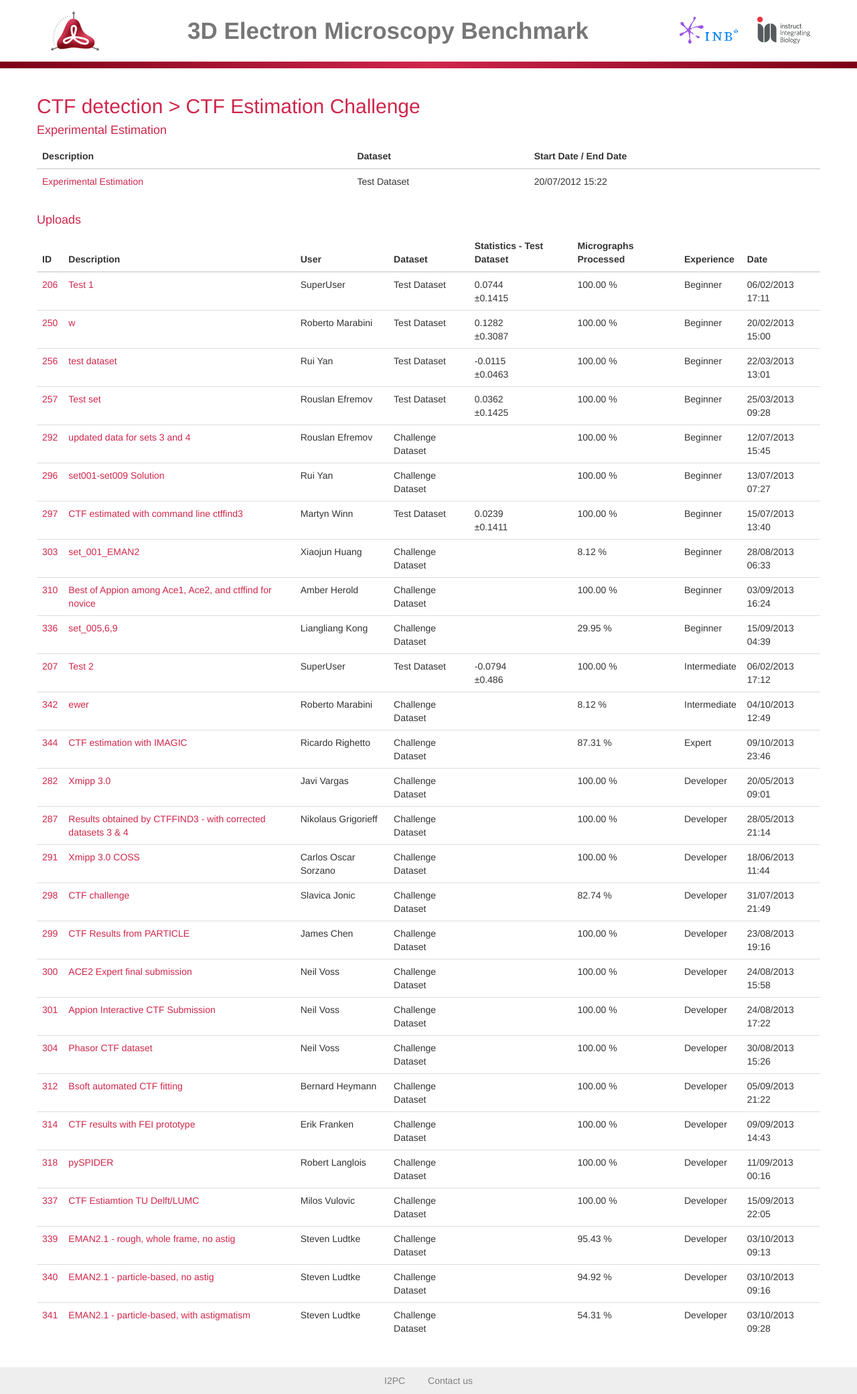
After one commit to EyeSeeTea/3dembenchmark, a Django app: template web/templates/ctfdetection/results/index.html in a window 1280 px wide. The commit adds this page. Shown: the whole page at 67% size. Run offline with Django 3.2, Linux system fonts and the light colour scheme; the template is opened without the code that fills it, so the values that code supplies are empty; some libraries are stand-ins or nearby versions.

Commit message:
Results pages added

```diff
--- a/web/static/css/general_style.css
+++ b/web/static/css/general_style.css
@@ -53,7 +53,7 @@ a:hover {
 	float: left;
 }
 
-h2 {
+h2, h4 {
 	color: #cf264b;
 }
 
--- /dev/null
+++ b/web/templates/ctfdetection/results/index.html
@@ -0,0 +1,399 @@
+<!DOCTYPE html>
+{% load static %}
+
+<html lang="en">
+  <head>
+    <meta charset="utf-8">
+    <meta http-equiv="X-UA-Compatible" content="IE=edge">
+    <meta name="viewport" content="width=device-width, initial-scale=1">
+    <!-- The above 3 meta tags *must* come first in the head; any other head content must come *after* these tags -->
+    <meta name="description" content="">
+    <meta name="author" content="">
+
+    <link rel="apple-touch-icon" sizes="57x57" href="{% static "apple-icon-57x57.png" %}">
+    <link rel="apple-touch-icon" sizes="60x60" href="{% static "apple-icon-60x60.png" %}">
+    <link rel="apple-touch-icon" sizes="72x72" href="{% static "apple-icon-72x72.png" %}">
+    <link rel="apple-touch-icon" sizes="76x76" href="{% static "apple-icon-76x76.png" %}">
+    <link rel="apple-touch-icon" sizes="114x114" href="{% static "apple-icon-114x114.png" %}">
+    <link rel="apple-touch-icon" sizes="120x120" href="{% static "apple-icon-120x120.png" %}">
+    <link rel="apple-touch-icon" sizes="144x144" href="{% static "apple-icon-144x144.png" %}">
+    <link rel="apple-touch-icon" sizes="152x152" href="{% static "apple-icon-152x152.png" %}">
+    <link rel="apple-touch-icon" sizes="180x180" href="{% static "apple-icon-180x180.png" %}">
+    <link rel="icon" type="image/png" sizes="192x192"  href="{% static "android-icon-192x192.png" %}">
+    <link rel="icon" type="image/png" sizes="32x32" href="{% static "favicon-32x32.png" %}">
+    <link rel="icon" type="image/png" sizes="96x96" href="{% static "favicon-96x96.png" %}">
+    <link rel="icon" type="image/png" sizes="16x16" href="{% static "favicon-16x16.png" %}">
+
+    <meta name="msapplication-TileColor" content="#ffffff">
+    <meta name="msapplication-TileImage" content="{% static "ms-icon-144x144.png" %}">
+    <meta name="theme-color" content="#ffffff">
+
+    <title>3DEMBenchmark</title>
+
+    <!-- Bootstrap core CSS -->
+    <link href="{% static "css/bootstrap.min.css" %}" rel="stylesheet">
+    <!-- Custom styles for this template -->
+    <link rel="stylesheet" href="{% static "css/general_style.css" %}" type="text/css" />
+    <link href="{% static "css/jumbotron.css" %}" rel="stylesheet">
+
+    <!-- HTML5 shim and Respond.js for IE8 support of HTML5 elements and media queries -->
+    <!--[if lt IE 9]>
+      <script src="https://oss.maxcdn.com/html5shiv/3.7.2/html5shiv.min.js"></script>
+      <script src="https://oss.maxcdn.com/respond/1.4.2/respond.min.js"></script>
+    <![endif]-->
+  </head>
+
+  <body>
+    {% include "_navigation.html" %}
+
+    <header>
+      <div id="headerLine">
+        <div class="container">
+            <div class="row">
+                <span class="headerLink">
+                  <!-- <a href="particle-picking.html">Particle Picking</a>
+                  <a href="ctf-detection.html">CTF detection</a>
+                  <a href="resolution-enhancement.html">Resolution Enhancement</a> -->
+                </span>
+            </div>
+        </div>
+      </div>
+    </header>
+
+    <div id="wrapMain">
+      <div class="container">
+        <div class="row">
+          <!-- CONTENT BEGINS -->
+          <h2>CTF detection &gt; CTF Estimation Challenge</h2>
+          <h4>Experimental Estimation</h4>
+          <div class="table-responsive">
+              <table class="table">
+                  <thead>
+                      <tr>
+                          <th>Description</th>
+                          <th>Dataset</th>
+                          <th>Start Date / End Date</th>
+                      </tr>
+                  </thead>
+                  <tbody>
+                      <tr>
+                          <td><a href="http://arquimedes.cnb.csic.es:8680/3dembenchmark/ProcessAnalyze.htm?opcion=Descargar Soluciones&amp;solucionId=60">Experimental Estimation</a><br></td>
+                          <td>Test Dataset<br></td>
+                          <td>20/07/2012 15:22</td>
+                      </tr>
+                      <tr></tr>
+                  </tbody>
+              </table>
+          </div>
+          <h4>Uploads</h4>
+          <div class="table-responsive">
+              <table class="table">
+                  <thead>
+                      <tr>
+                          <th>ID</th>
+                          <th>Description</th>
+                          <th>User</th>
+                          <th>Dataset</th>
+                          <th>Statistics - Test Dataset</th>
+                          <th>Micrographs Processed</th>
+                          <th>Experience</th>
+                          <th>Date</th>
+                      </tr>
+                  </thead>
+                  <tbody>
+                      <tr>
+                          <td><a href="http://arquimedes.cnb.csic.es:8680/3dembenchmark/ProcessAnalyze.htm?opcion=Descargar Upload&amp;solucionId=206">206</a><br></td>
+                          <td><a href="http://arquimedes.cnb.csic.es:8680/3dembenchmark/LoadSolutionDetail.htm?solutionId=206&amp;subtaskId=2">Test 1</a><br></td>
+                          <td>SuperUser </td>
+                          <td>Test Dataset<br></td>
+                          <td>0.0744<br> ±0.1415<br></td>
+                          <td>100.00 %<br></td>
+                          <td>Beginner<br></td>
+                          <td>06/02/2013 17:11<br></td>
+                      </tr>
+                      <tr>
+                          <td><a href="http://arquimedes.cnb.csic.es:8680/3dembenchmark/ProcessAnalyze.htm?opcion=Descargar Upload&amp;solucionId=250">250</a><br></td>
+                          <td><a href="http://arquimedes.cnb.csic.es:8680/3dembenchmark/LoadSolutionDetail.htm?solutionId=250&amp;subtaskId=2">w</a><br></td>
+                          <td>Roberto Marabini</td>
+                          <td>Test Dataset<br></td>
+                          <td>0.1282<br> ±0.3087<br></td>
+                          <td>100.00 %</td>
+                          <td>Beginner<br></td>
+                          <td>20/02/2013 15:00</td>
+                      </tr>
+                      <tr>
+                          <td><a href="http://arquimedes.cnb.csic.es:8680/3dembenchmark/ProcessAnalyze.htm?opcion=Descargar Upload&amp;solucionId=256">256</a><br></td>
+                          <td><a href="http://arquimedes.cnb.csic.es:8680/3dembenchmark/LoadSolutionDetail.htm?solutionId=256&amp;subtaskId=2">test dataset</a><br></td>
+                          <td>Rui Yan</td>
+                          <td>Test Dataset</td>
+                          <td>-0.0115<br> ±0.0463<br></td>
+                          <td>100.00 %<br></td>
+                          <td>Beginner<br></td>
+                          <td>22/03/2013 13:01<br></td>
+                      </tr>
+                      <tr>
+                          <td><a href="http://arquimedes.cnb.csic.es:8680/3dembenchmark/ProcessAnalyze.htm?opcion=Descargar Upload&amp;solucionId=257">257</a><br></td>
+                          <td><a href="http://arquimedes.cnb.csic.es:8680/3dembenchmark/LoadSolutionDetail.htm?solutionId=257&amp;subtaskId=2">Test set</a><br></td>
+                          <td>Rouslan Efremov</td>
+                          <td>Test Dataset</td>
+                          <td>0.0362<br> ±0.1425</td>
+                          <td>100.00 %</td>
+                          <td>Beginner</td>
+                          <td>25/03/2013 09:28</td>
+                      </tr>
+                      <tr>
+                          <td><a href="http://arquimedes.cnb.csic.es:8680/3dembenchmark/ProcessAnalyze.htm?opcion=Descargar Upload&amp;solucionId=292">292</a></td>
+                          <td><a href="http://arquimedes.cnb.csic.es:8680/3dembenchmark/LoadSolutionDetail.htm?solutionId=292&amp;subtaskId=2">updated data for sets 3 and 4</a></td>
+                          <td>Rouslan Efremov</td>
+                          <td>Challenge Dataset</td>
+                          <td></td>
+                          <td>100.00 %</td>
+                          <td>Beginner</td>
+                          <td>12/07/2013 15:45</td>
+                      </tr>
+                      <tr>
+                          <td><a href="http://arquimedes.cnb.csic.es:8680/3dembenchmark/ProcessAnalyze.htm?opcion=Descargar Upload&amp;solucionId=296">296</a></td>
+                          <td><a href="http://arquimedes.cnb.csic.es:8680/3dembenchmark/LoadSolutionDetail.htm?solutionId=296&amp;subtaskId=2">set001-set009 Solution</a></td>
+                          <td>Rui Yan</td>
+                          <td>Challenge Dataset</td>
+                          <td></td>
+                          <td>100.00 %</td>
+                          <td>Beginner</td>
+                          <td>13/07/2013 07:27</td>
+                      </tr>
+                      <tr>
+                          <td><a href="http://arquimedes.cnb.csic.es:8680/3dembenchmark/ProcessAnalyze.htm?opcion=Descargar Upload&amp;solucionId=297">297</a></td>
+                          <td><a href="http://arquimedes.cnb.csic.es:8680/3dembenchmark/LoadSolutionDetail.htm?solutionId=297&amp;subtaskId=2">CTF estimated with command line ctffind3</a><br></td>
+                          <td>Martyn Winn</td>
+                          <td>Test Dataset<br></td>
+                          <td>0.0239<br> ±0.1411</td>
+                          <td>100.00 %</td>
+                          <td>Beginner</td>
+                          <td>15/07/2013 13:40</td>
+                      </tr>
+                      <tr>
+                          <td><a href="http://arquimedes.cnb.csic.es:8680/3dembenchmark/ProcessAnalyze.htm?opcion=Descargar Upload&amp;solucionId=303">303</a></td>
+                          <td><a href="http://arquimedes.cnb.csic.es:8680/3dembenchmark/LoadSolutionDetail.htm?solutionId=303&amp;subtaskId=2">set_001_EMAN2</a></td>
+                          <td>Xiaojun Huang</td>
+                          <td>Challenge Dataset<br></td>
+                          <td></td>
+                          <td>8.12 %</td>
+                          <td>Beginner</td>
+                          <td>28/08/2013 06:33</td>
+                      </tr>
+                      <tr>
+                          <td><a href="http://arquimedes.cnb.csic.es:8680/3dembenchmark/ProcessAnalyze.htm?opcion=Descargar Upload&amp;solucionId=310">310</a></td>
+                          <td><a href="http://arquimedes.cnb.csic.es:8680/3dembenchmark/LoadSolutionDetail.htm?solutionId=310&amp;subtaskId=2">Best of Appion among Ace1, Ace2, and ctffind for novice</a></td>
+                          <td>Amber Herold</td>
+                          <td>Challenge Dataset</td>
+                          <td></td>
+                          <td>100.00 %<br></td>
+                          <td>Beginner</td>
+                          <td>03/09/2013 16:24</td>
+                      </tr>
+                      <tr>
+                          <td><a href="http://arquimedes.cnb.csic.es:8680/3dembenchmark/ProcessAnalyze.htm?opcion=Descargar Upload&amp;solucionId=336">336</a></td>
+                          <td><a href="http://arquimedes.cnb.csic.es:8680/3dembenchmark/LoadSolutionDetail.htm?solutionId=336&amp;subtaskId=2">set_005,6,9</a></td>
+                          <td>Liangliang Kong</td>
+                          <td>Challenge Dataset</td>
+                          <td></td>
+                          <td>29.95 %<br></td>
+                          <td>Beginner<br></td>
+                          <td>15/09/2013 04:39</td>
+                      </tr>
+                      <tr>
+                          <td><a href="http://arquimedes.cnb.csic.es:8680/3dembenchmark/ProcessAnalyze.htm?opcion=Descargar Upload&amp;solucionId=207">207</a></td>
+                          <td><a href="http://arquimedes.cnb.csic.es:8680/3dembenchmark/LoadSolutionDetail.htm?solutionId=207&amp;subtaskId=2">Test 2</a></td>
+                          <td>SuperUser </td>
+                          <td>Test Dataset</td>
+                          <td>-0.0794<br> ±0.486</td>
+                          <td>100.00 %<br></td>
+                          <td>Intermediate</td>
+                          <td>06/02/2013 17:12</td>
+                      </tr>
+                      <tr>
+                          <td><a href="http://arquimedes.cnb.csic.es:8680/3dembenchmark/ProcessAnalyze.htm?opcion=Descargar Upload&amp;solucionId=342">342</a></td>
+                          <td><a href="http://arquimedes.cnb.csic.es:8680/3dembenchmark/LoadSolutionDetail.htm?solutionId=342&amp;subtaskId=2">ewer</a><br></td>
+                          <td>Roberto Marabini</td>
+                          <td>Challenge Dataset<br></td>
+                          <td></td>
+                          <td>8.12 %</td>
+                          <td>Intermediate</td>
+                          <td>04/10/2013 12:49</td>
+                      </tr>
+                      <tr>
+                          <td><a href="http://arquimedes.cnb.csic.es:8680/3dembenchmark/ProcessAnalyze.htm?opcion=Descargar Upload&amp;solucionId=344">344</a></td>
+                          <td><a href="http://arquimedes.cnb.csic.es:8680/3dembenchmark/LoadSolutionDetail.htm?solutionId=344&amp;subtaskId=2">CTF estimation with IMAGIC</a><br></td>
+                          <td>Ricardo Righetto</td>
+                          <td>Challenge Dataset</td>
+                          <td></td>
+                          <td>87.31 %</td>
+                          <td>Expert</td>
+                          <td>09/10/2013 23:46</td>
+                      </tr>
+                      <tr>
+                          <td><a href="http://arquimedes.cnb.csic.es:8680/3dembenchmark/ProcessAnalyze.htm?opcion=Descargar Upload&amp;solucionId=282">282</a></td>
+                          <td><a href="http://arquimedes.cnb.csic.es:8680/3dembenchmark/LoadSolutionDetail.htm?solutionId=282&amp;subtaskId=2">Xmipp 3.0</a><br></td>
+                          <td>Javi Vargas</td>
+                          <td>Challenge Dataset</td>
+                          <td></td>
+                          <td>100.00 %</td>
+                          <td>Developer</td>
+                          <td>20/05/2013 09:01</td>
+                      </tr>
+                      <tr>
+                          <td><a href="http://arquimedes.cnb.csic.es:8680/3dembenchmark/ProcessAnalyze.htm?opcion=Descargar Upload&amp;solucionId=287">287</a></td>
+                          <td><a href="http://arquimedes.cnb.csic.es:8680/3dembenchmark/LoadSolutionDetail.htm?solutionId=287&amp;subtaskId=2">Results obtained by CTFFIND3 - with corrected datasets 3 &amp; 4</a></td>
+                          <td>Nikolaus Grigorieff</td>
+                          <td>Challenge Dataset<br></td>
+                          <td></td>
+                          <td>100.00 %</td>
+                          <td>Developer</td>
+                          <td>28/05/2013 21:14</td>
+                      </tr>
+                      <tr>
+                          <td><a href="http://arquimedes.cnb.csic.es:8680/3dembenchmark/ProcessAnalyze.htm?opcion=Descargar Upload&amp;solucionId=291">291</a></td>
+                          <td><a href="http://arquimedes.cnb.csic.es:8680/3dembenchmark/LoadSolutionDetail.htm?solutionId=291&amp;subtaskId=2">Xmipp 3.0 COSS</a></td>
+                          <td>Carlos Oscar Sorzano</td>
+                          <td>Challenge Dataset</td>
+                          <td></td>
+                          <td>100.00 %</td>
+                          <td>Developer</td>
+                          <td>18/06/2013 11:44</td>
+                      </tr>
+                      <tr>
+                          <td><a href="http://arquimedes.cnb.csic.es:8680/3dembenchmark/ProcessAnalyze.htm?opcion=Descargar Upload&amp;solucionId=298">298</a></td>
+                          <td><a href="http://arquimedes.cnb.csic.es:8680/3dembenchmark/LoadSolutionDetail.htm?solutionId=298&amp;subtaskId=2">CTF challenge</a></td>
+                          <td>Slavica Jonic</td>
+                          <td>Challenge Dataset</td>
+                          <td></td>
+                          <td>82.74 %</td>
+                          <td>Developer</td>
+                          <td>31/07/2013 21:49</td>
+                      </tr>
+                      <tr>
+                          <td><a href="http://arquimedes.cnb.csic.es:8680/3dembenchmark/ProcessAnalyze.htm?opcion=Descargar Upload&amp;solucionId=299">299</a></td>
+                          <td><a href="http://arquimedes.cnb.csic.es:8680/3dembenchmark/LoadSolutionDetail.htm?solutionId=299&amp;subtaskId=2">CTF Results from PARTICLE</a><br></td>
+                          <td>James Chen</td>
+                          <td>Challenge Dataset</td>
+                          <td></td>
+                          <td>100.00 %</td>
+                          <td>Developer</td>
+                          <td>23/08/2013 19:16</td>
+                      </tr>
+                      <tr>
+                          <td><a href="http://arquimedes.cnb.csic.es:8680/3dembenchmark/ProcessAnalyze.htm?opcion=Descargar Upload&amp;solucionId=300">300</a></td>
+                          <td><a href="http://arquimedes.cnb.csic.es:8680/3dembenchmark/LoadSolutionDetail.htm?solutionId=300&amp;subtaskId=2">ACE2 Expert final submission</a></td>
+                          <td>Neil Voss</td>
+                          <td>Challenge Dataset</td>
+                          <td></td>
+                          <td>100.00 %</td>
+                          <td>Developer</td>
+                          <td>24/08/2013 15:58</td>
+                      </tr>
+                      <tr>
+                          <td><a href="http://arquimedes.cnb.csic.es:8680/3dembenchmark/ProcessAnalyze.htm?opcion=Descargar Upload&amp;solucionId=301">301</a></td>
+                          <td><a href="http://arquimedes.cnb.csic.es:8680/3dembenchmark/LoadSolutionDetail.htm?solutionId=301&amp;subtaskId=2">Appion Interactive CTF Submission</a></td>
+                          <td>Neil Voss</td>
+                          <td>Challenge Dataset</td>
+                          <td></td>
+                          <td>100.00 %</td>
+                          <td>Developer</td>
+                          <td>24/08/2013 17:22</td>
+                      </tr>
+                      <tr>
+                          <td><a href="http://arquimedes.cnb.csic.es:8680/3dembenchmark/ProcessAnalyze.htm?opcion=Descargar Upload&amp;solucionId=304">304</a></td>
+                          <td><a href="http://arquimedes.cnb.csic.es:8680/3dembenchmark/LoadSolutionDetail.htm?solutionId=304&amp;subtaskId=2">Phasor CTF dataset</a><br></td>
+                          <td>Neil Voss</td>
+                          <td>Challenge Dataset<br></td>
+                          <td></td>
+                          <td>100.00 %</td>
+                          <td>Developer</td>
+                          <td>30/08/2013 15:26</td>
+                      </tr>
+                      <tr>
+                          <td><a href="http://arquimedes.cnb.csic.es:8680/3dembenchmark/ProcessAnalyze.htm?opcion=Descargar Upload&amp;solucionId=312">312</a></td>
+                          <td><a href="http://arquimedes.cnb.csic.es:8680/3dembenchmark/LoadSolutionDetail.htm?solutionId=312&amp;subtaskId=2">Bsoft automated CTF fitting</a></td>
+                          <td>Bernard Heymann</td>
+                          <td>Challenge Dataset</td>
+                          <td></td>
+                          <td>100.00 %</td>
+                          <td>Developer</td>
+                          <td>05/09/2013 21:22</td>
+                      </tr>
+                      <tr>
+                          <td><a href="http://arquimedes.cnb.csic.es:8680/3dembenchmark/ProcessAnalyze.htm?opcion=Descargar Upload&amp;solucionId=314">314</a></td>
+                          <td><a href="http://arquimedes.cnb.csic.es:8680/3dembenchmark/LoadSolutionDetail.htm?solutionId=314&amp;subtaskId=2">CTF results with FEI prototype</a></td>
+                          <td>Erik Franken</td>
+                          <td>Challenge Dataset</td>
+                          <td></td>
+                          <td>100.00 %</td>
+                          <td>Developer</td>
+                          <td>09/09/2013 14:43</td>
+                      </tr>
+                      <tr>
+                          <td><a href="http://arquimedes.cnb.csic.es:8680/3dembenchmark/ProcessAnalyze.htm?opcion=Descargar Upload&amp;solucionId=318">318</a></td>
+                          <td><a href="http://arquimedes.cnb.csic.es:8680/3dembenchmark/LoadSolutionDetail.htm?solutionId=318&amp;subtaskId=2">pySPIDER</a></td>
+                          <td>Robert Langlois</td>
+                          <td>Challenge Dataset</td>
+                          <td></td>
+                          <td>100.00 %</td>
+                          <td>Developer</td>
+                          <td>11/09/2013 00:16</td>
+                      </tr>
+                      <tr>
+                          <td><a href="http://arquimedes.cnb.csic.es:8680/3dembenchmark/ProcessAnalyze.htm?opcion=Descargar Upload&amp;solucionId=337">337</a></td>
+                          <td><a href="http://arquimedes.cnb.csic.es:8680/3dembenchmark/LoadSolutionDetail.htm?solutionId=337&amp;subtaskId=2">CTF Estiamtion TU Delft/LUMC</a></td>
+                          <td>Milos Vulovic</td>
+                          <td>Challenge Dataset<br></td>
+                          <td></td>
+                          <td>100.00 %</td>
+                          <td>Developer</td>
+                          <td>15/09/2013 22:05</td>
+                      </tr>
+                      <tr>
+                          <td><a href="http://arquimedes.cnb.csic.es:8680/3dembenchmark/ProcessAnalyze.htm?opcion=Descargar Upload&amp;solucionId=339">339</a></td>
+                          <td><a href="http://arquimedes.cnb.csic.es:8680/3dembenchmark/LoadSolutionDetail.htm?solutionId=339&amp;subtaskId=2">EMAN2.1 - rough, whole frame, no astig</a></td>
+                          <td>Steven Ludtke</td>
+                          <td>Challenge Dataset</td>
+                          <td></td>
+                          <td>95.43 %</td>
+                          <td>Developer</td>
+                          <td>03/10/2013 09:13</td>
+                      </tr>
+                      <tr>
+                          <td><a href="http://arquimedes.cnb.csic.es:8680/3dembenchmark/ProcessAnalyze.htm?opcion=Descargar Upload&amp;solucionId=340">340</a></td>
+                          <td><a href="http://arquimedes.cnb.csic.es:8680/3dembenchmark/LoadSolutionDetail.htm?solutionId=340&amp;subtaskId=2">EMAN2.1 - particle-based, no astig</a></td>
+                          <td>Steven Ludtke</td>
+                          <td>Challenge Dataset</td>
+                          <td></td>
+                          <td>94.92 %</td>
+                          <td>Developer</td>
+                          <td>03/10/2013 09:16</td>
+                      </tr>
+                      <tr>
+                          <td><a href="http://arquimedes.cnb.csic.es:8680/3dembenchmark/ProcessAnalyze.htm?opcion=Descargar Upload&amp;solucionId=341">341</a></td>
+                          <td><a href="http://arquimedes.cnb.csic.es:8680/3dembenchmark/LoadSolutionDetail.htm?solutionId=341&amp;subtaskId=2">EMAN2.1 - particle-based, with astigmatism</a></td>
+                          <td>Steven Ludtke</td>
+                          <td>Challenge Dataset</td>
+                          <td></td>
+                          <td>54.31 %</td>
+                          <td>Developer</td>
+                          <td>03/10/2013 09:28</td>
+                      </tr>
+                  </tbody>
+              </table>
+          </div>
+          <!-- CONTENT ENDS -->
+        </div>
+      </div>
+    </div>
+
+    <footer id="footer" class="footerStyle">
+      {% include "_footer.html" %}
+    </footer>
+
+    <script src="{% static "js/vendor/jquery-1.11.2.min.js" %}"></script>
+    <script src="{% static "js/vendor/bootstrap.min.js" %}"></script>
+  </body>
+</html>
--- a/web/templates/particlepicking/index.html
+++ b/web/templates/particlepicking/index.html
@@ -71,7 +71,7 @@
           <p>
             Automatic Particle Picking algorithms are crucial to achieve high resolution in which thousands of particle projections must be combined in 3D. Datasets under this task help to design algorithms with a low number of false positives (wrongly picked particles), a high yield (picking so many particles as possible in each micrograph), and as centered as possible.
           </p>
-          <a class="btn btn-sm btn-danger" href="#" role="button">See results</a>
+          <a class="btn btn-sm btn-danger" href="results/index.html" role="button">See results</a>
           <a class="btn btn-sm btn-outline-secondary" href="{% static "docs/particlePicking.docx" %}" role="button">Download information</a>
 
           <h3>
--- a/web/urls.py
+++ b/web/urls.py
@@ -6,4 +6,6 @@ urlpatterns = [
     url(r'^particlepicking/$', views_home.particlepicking, name='particlepicking'),
     url(r'^ctfdetection/$', views_home.ctfdetection, name='ctfdetection'),
     url(r'^resolutionenhancement/$', views_home.resolutionenhancement, name='resolutionenhancement'),
+    url(r'^particlepicking/results/$', views_home.particlepickingresults, name='particlepickingresults'),
+    url(r'^ctfdetection/results/$', views_home.ctfdetectionresults, name='ctfdetectionresults'),
 ]
--- a/web/views_home.py
+++ b/web/views_home.py
@@ -7,8 +7,14 @@ def home(request):
 def particlepicking(request):
     return render_to_response('particlepicking/index.html')
 
+def particlepickingresults(request):
+    return render_to_response('particlepicking/results/index.html')
+
 def ctfdetection(request):
     return render_to_response('ctfdetection/index.html')
 
+def ctfdetectionresults(request):
+    return render_to_response('ctfdetection/results/index.html')
+
 def resolutionenhancement(request):
     return render_to_response('resolutionenhancement/index.html')
```
Also changed, not shown: web/templates/particlepicking/results/index.html (added, +118 -0 lines).
